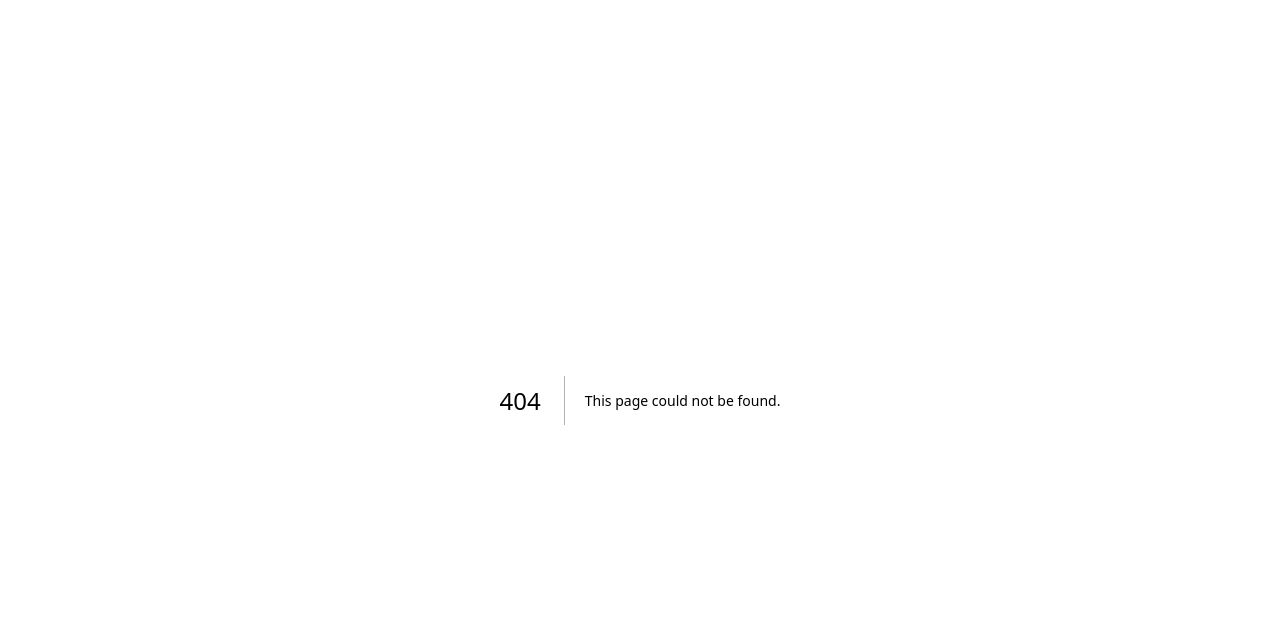
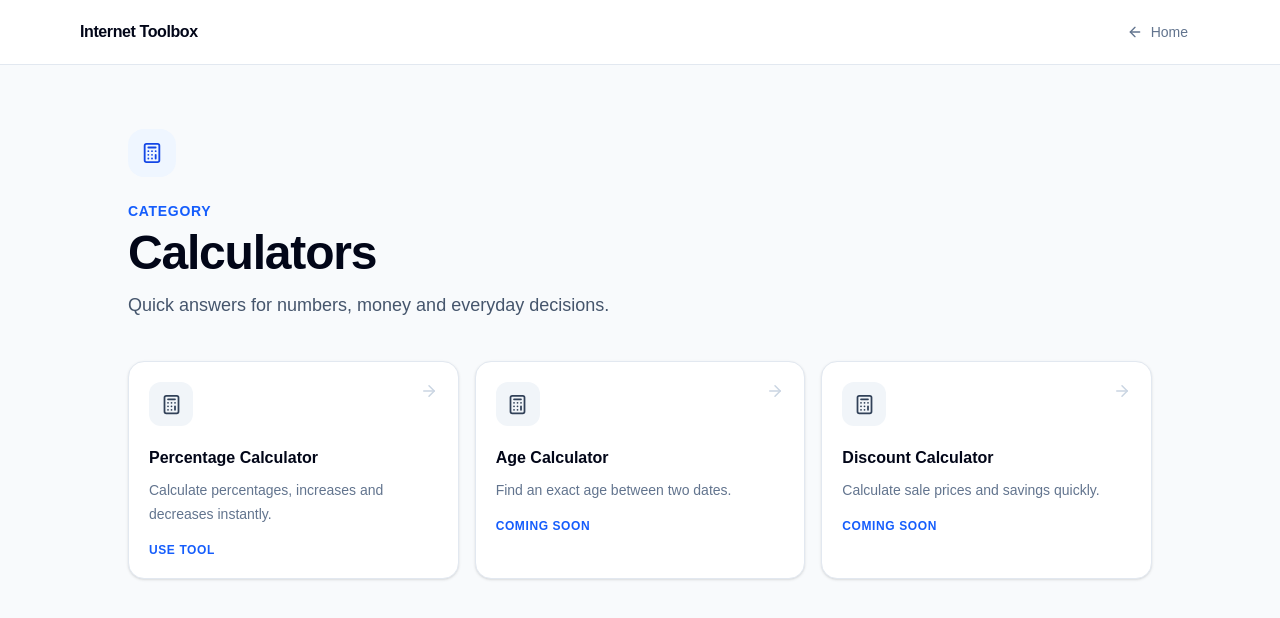
Before and after one commit to factoalbum/internet-toolbox, a Next.js app: page /categories/calculators in a window 1280 px wide. Before the commit this address had no page. Shown: the top 618 px of the page. Built offline with nearby package versions, Linux system fonts and the light colour scheme.

Commit message:
feat: add SEO-friendly category pages

```diff
--- /dev/null
+++ b/app/categories/[slug]/page.tsx
@@ -0,0 +1,67 @@
+import Link from "next/link";
+import { notFound } from "next/navigation";
+import { ArrowLeft, ArrowRight } from "lucide-react";
+import { categories, tools } from "@/lib/tools";
+
+export function generateStaticParams() {
+  return categories.map((category) => ({ slug: category.slug }));
+}
+
+export function generateMetadata({ params }: { params: Promise<{ slug: string }> }) {
+  return params.then(({ slug }) => {
+    const category = categories.find((item) => item.slug === slug);
+    if (!category) return {};
+    return {
+      title: category.name,
+      description: `${category.description} Browse free online tools from Internet Toolbox.`,
+    };
+  });
+}
+
+export default async function CategoryPage({ params }: { params: Promise<{ slug: string }> }) {
+  const { slug } = await params;
+  const category = categories.find((item) => item.slug === slug);
+  if (!category) notFound();
+
+  const categoryTools = tools.filter((tool) => tool.category === category.slug);
+  const Icon = category.icon;
+
+  return (
+    <main className="min-h-screen bg-slate-50">
+      <header className="border-b border-slate-200 bg-white">
+        <div className="container flex h-16 items-center justify-between">
+          <Link href="/" className="font-semibold tracking-tight text-slate-950">Internet Toolbox</Link>
+          <Link href="/" className="flex min-h-11 items-center gap-2 rounded-xl px-3 text-sm text-slate-500 transition hover:bg-slate-100 hover:text-slate-950">
+            <ArrowLeft size={16} /> Home
+          </Link>
+        </div>
+      </header>
+
+      <section className="container py-12 md:py-16">
+        <div className="mx-auto max-w-5xl">
+          <div className="flex size-12 items-center justify-center rounded-2xl bg-blue-50 text-blue-700" aria-hidden="true"><Icon size={22} /></div>
+          <p className="mt-6 text-sm font-semibold uppercase tracking-wider text-blue-600">Category</p>
+          <h1 className="mt-2 text-4xl font-bold tracking-tight text-slate-950 md:text-5xl">{category.name}</h1>
+          <p className="mt-3 max-w-2xl text-lg leading-8 text-slate-600">{category.description}</p>
+
+          <div className="mt-10 grid gap-4 sm:grid-cols-2 lg:grid-cols-3">
+            {categoryTools.map((tool) => {
+              const ToolIcon = tool.icon;
+              return (
+                <Link key={tool.slug} href={`/tools/${tool.slug}`} className="group rounded-2xl border border-slate-200 bg-white p-5 shadow-sm transition hover:-translate-y-0.5 hover:border-slate-300 hover:shadow-md focus:outline-none focus:ring-4 focus:ring-blue-100">
+                  <div className="flex items-start justify-between gap-4">
+                    <span className="flex size-11 items-center justify-center rounded-xl bg-slate-100 text-slate-700 transition group-hover:bg-blue-50 group-hover:text-blue-700"><ToolIcon size={21} /></span>
+                    <ArrowRight size={18} className="text-slate-300 transition group-hover:translate-x-1 group-hover:text-slate-600" />
+                  </div>
+                  <h2 className="mt-5 font-semibold text-slate-950">{tool.name}</h2>
+                  <p className="mt-2 text-sm leading-6 text-slate-500">{tool.description}</p>
+                  <p className="mt-4 text-xs font-semibold uppercase tracking-wider text-blue-600">{tool.status === "live" ? "Use tool" : "Coming soon"}</p>
+                </Link>
+              );
+            })}
+          </div>
+        </div>
+      </section>
+    </main>
+  );
+}
```
